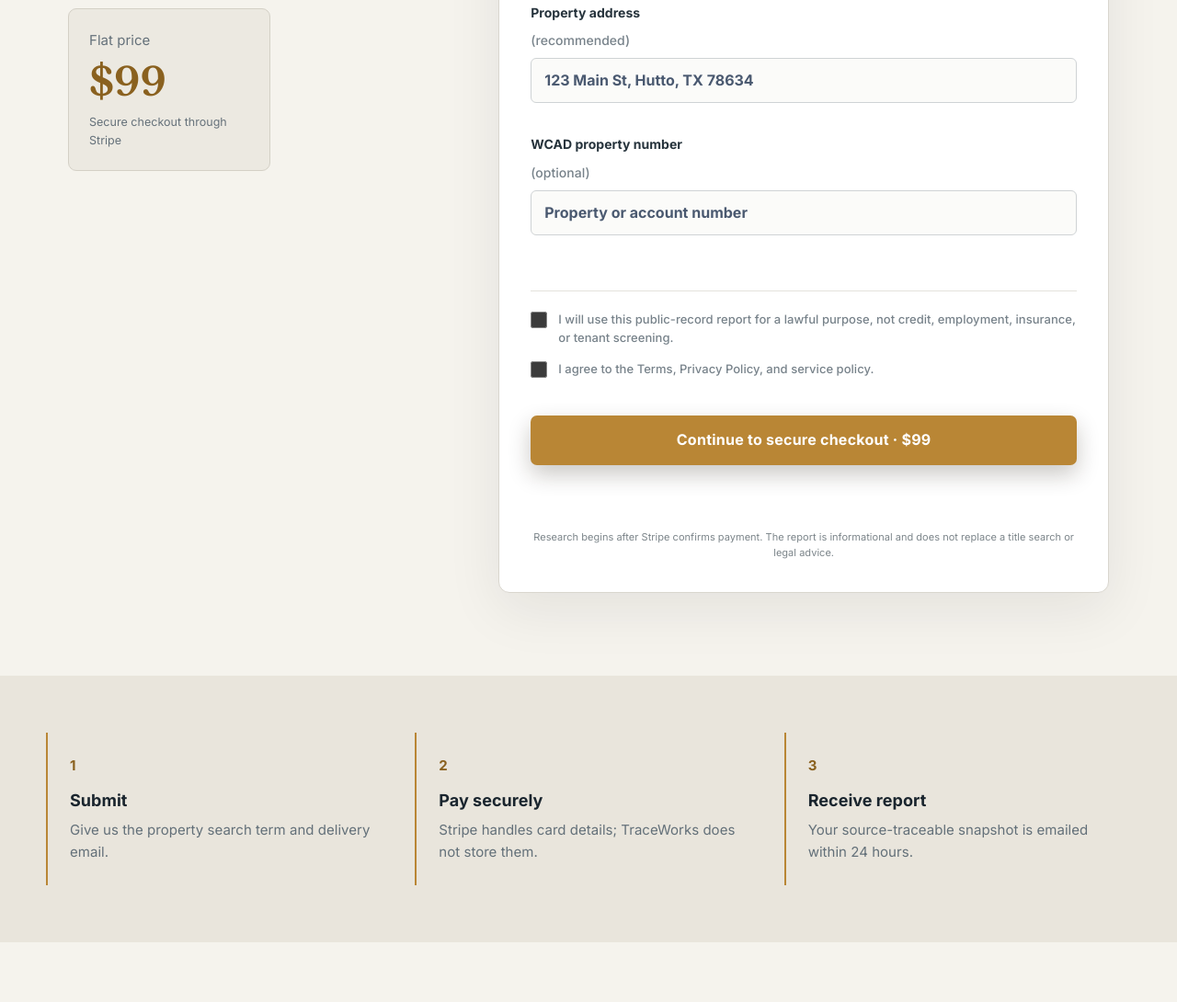
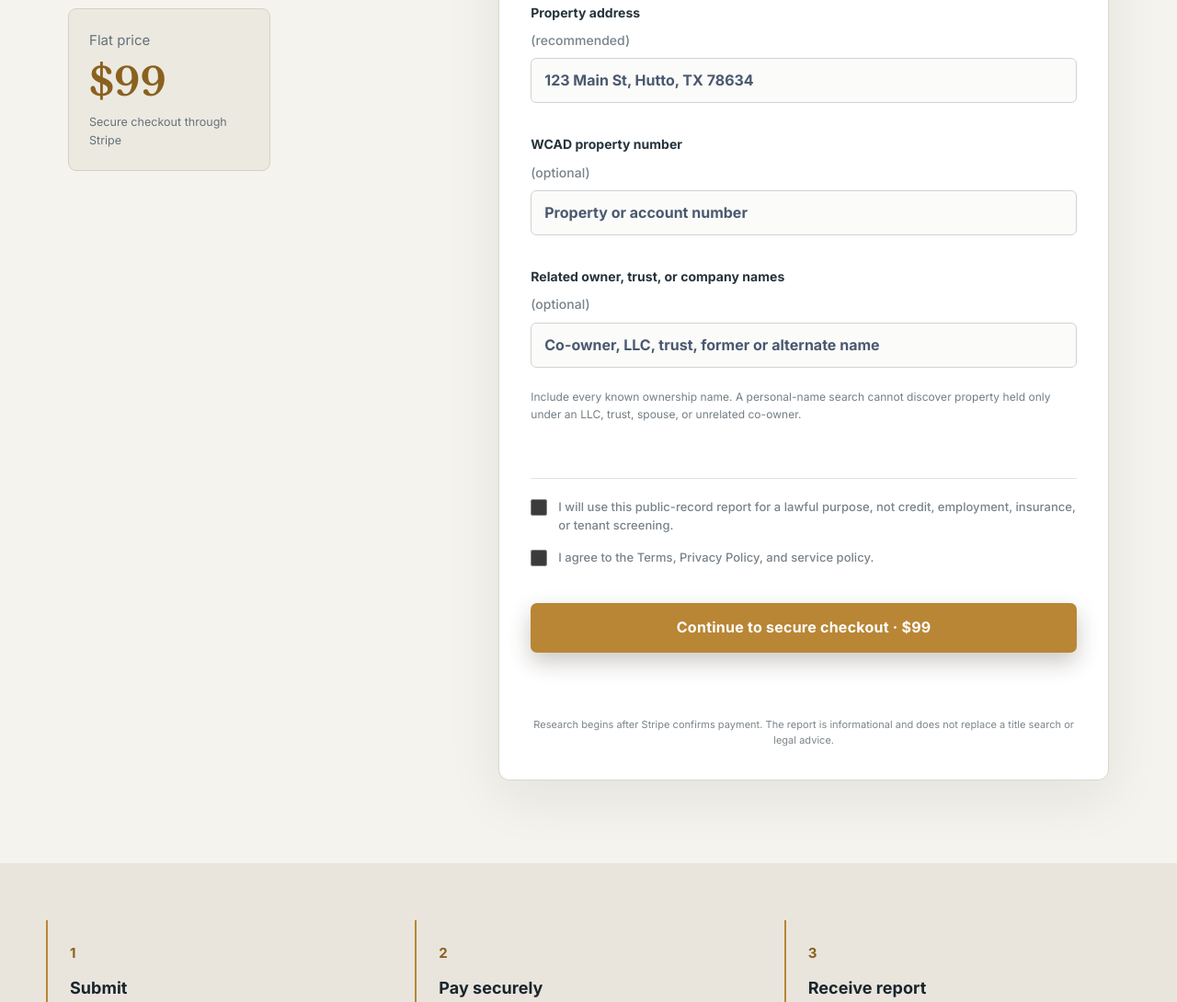
Before and after one commit to Thunderhorse891/Traceworks, a website: page public/index.html in a window 1280 px wide. Shown: the part 1563-2653 px from the top of the page at 92% size. Drawn offline with nearby package versions, Linux system fonts and the light colour scheme.

Commit message:
Improve verified property discovery: public/index.html

```diff
--- a/public/index.html
+++ b/public/index.html
@@ -117,6 +117,11 @@
             <input name="parcelId" inputmode="numeric" placeholder="Property or account number" />
           </label>
 
+          <label>Related owner, trust, or company names <span>(optional)</span>
+            <input name="alternateNames" placeholder="Co-owner, LLC, trust, former or alternate name" />
+          </label>
+          <p class="tw-help">Include every known ownership name. A personal-name search cannot discover property held only under an LLC, trust, spouse, or unrelated co-owner.</p>
+
           <div class="tw-consents">
             <label><input type="checkbox" name="legalConsent" required /> <span>I will use this public-record report for a lawful purpose, not credit, employment, insurance, or tenant screening.</span></label>
             <label><input type="checkbox" name="tosConsent" required /> <span>I agree to the <a href="/terms.html" target="_blank" rel="noopener">Terms</a>, <a href="/privacy.html" target="_blank" rel="noopener">Privacy Policy</a>, and <a href="/refund-policy.html" target="_blank" rel="noopener">service policy</a>.</span></label>
```
